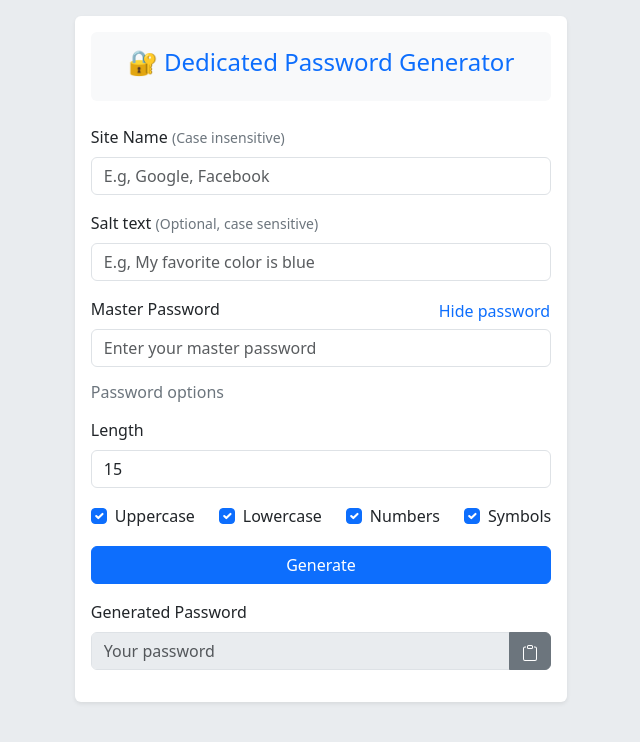
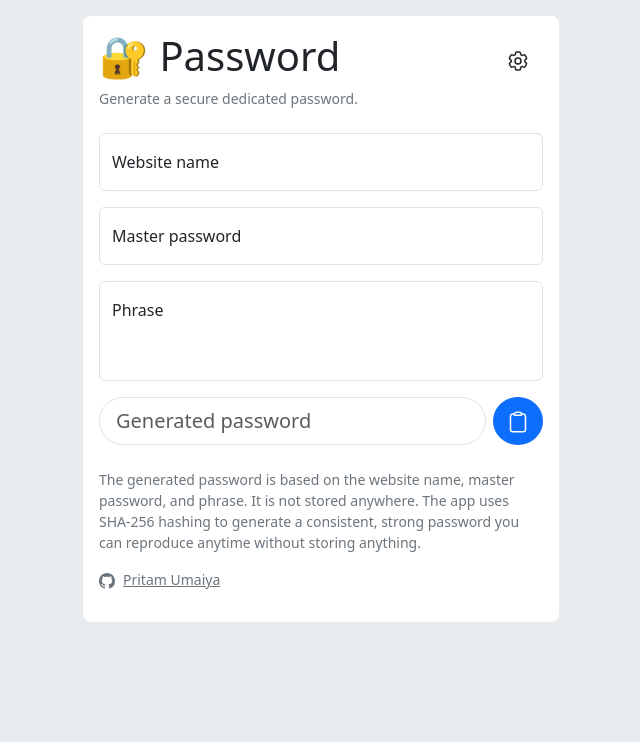
Before and after one commit to PritamUmaiya/password, a plain HTML site: page index.html in a window 1280 px wide. Shown: the whole page, without its empty margins (319-959 px from the left). Drawn offline with nearby package versions, Linux system fonts and the light colour scheme.

Commit message:
Update index.html

```diff
--- a/index.html
+++ b/index.html
@@ -1,147 +1,122 @@
 <!DOCTYPE html>
-<html lang="en">
-
+<html lang="en" data-bs-theme="light">
     <head>
         <meta charset="utf-8">
-    <meta name="viewport" content="width=device-width, initial-scale=1">
+        <meta name="viewport" content="width=device-width">
+        <meta name="description" content="Dedicated Password Generator">
         <title>Dedicated Password Generator</title>
         <link rel="icon" type="image/x-icon" href="favicon.ico">
-    <link href="https://cdn.jsdelivr.net/npm/bootstrap@5.3.6/dist/css/bootstrap.min.css" rel="stylesheet"
-        integrity="sha384-4Q6Gf2aSP4eDXB8Miphtr37CMZZQ5oXLH2yaXMJ2w8e2ZtHTl7GptT4jmndRuHDT" crossorigin="anonymous">
+        <link href="bootstrap.min.css" rel="stylesheet">
     </head>
+    <body class="bg-body-secondary d-flex flex-column min-vh-100 p-3">
+        <main class="container p-3 bg-body rounded-3" style="max-width: 476px;">
+            <header class="mb-4">
+                <div class="d-flex justify-content-between align-items-center">
+                    <h1 class="fw-medium">&#x1F510; Password</h1>
+                    <div class="dropdown">
+                        <button class="btn" type="button" data-bs-toggle="dropdown" data-bs-auto-close="false" aria-expanded="false" title="More options">
+                            <svg xmlns="http://www.w3.org/2000/svg" fill="none" viewBox="0 0 24 24" stroke-width="1.5" stroke="currentColor" width="24" height="24">
+                                <path stroke-linecap="round" stroke-linejoin="round" d="M9.594 3.94c.09-.542.56-.94 1.11-.94h2.593c.55 0 1.02.398 1.11.94l.213 1.281c.063.374.313.686.645.87.074.04.147.083.22.127.325.196.72.257 1.075.124l1.217-.456a1.125 1.125 0 0 1 1.37.49l1.296 2.247a1.125 1.125 0 0 1-.26 1.431l-1.003.827c-.293.241-.438.613-.43.992a7.723 7.723 0 0 1 0 .255c-.008.378.137.75.43.991l1.004.827c.424.35.534.955.26 1.43l-1.298 2.247a1.125 1.125 0 0 1-1.369.491l-1.217-.456c-.355-.133-.75-.072-1.076.124a6.47 6.47 0 0 1-.22.128c-.331.183-.581.495-.644.869l-.213 1.281c-.09.543-.56.94-1.11.94h-2.594c-.55 0-1.019-.398-1.11-.94l-.213-1.281c-.062-.374-.312-.686-.644-.87a6.52 6.52 0 0 1-.22-.127c-.325-.196-.72-.257-1.076-.124l-1.217.456a1.125 1.125 0 0 1-1.369-.49l-1.297-2.247a1.125 1.125 0 0 1 .26-1.431l1.004-.827c.292-.24.437-.613.43-.991a6.932 6.932 0 0 1 0-.255c.007-.38-.138-.751-.43-.992l-1.004-.827a1.125 1.125 0 0 1-.26-1.43l1.297-2.247a1.125 1.125 0 0 1 1.37-.491l1.216.456c.356.133.751.072 1.076-.124.072-.044.146-.086.22-.128.332-.183.582-.495.644-.869l.214-1.28Z" />
+                                <path stroke-linecap="round" stroke-linejoin="round" d="M15 12a3 3 0 1 1-6 0 3 3 0 0 1 6 0Z" />
+                            </svg>
+                        </button>
 
-<body class="bg-body-secondary d-flex justify-content-center align-items-center p-3">
-    <div class="bg-body shadow-sm rounded p-3" style="max-width: 500px;">
+                        <ul class="dropdown-menu dropdown-menu-end">
+                            <li><h6 class="dropdown-header">Password options</h6></li>
+                            <li class="dropdown-item">
+                                <div class="form-check form-switch form-check-reverse text-start">
+                                     <label class="form-check-label" for="uppercase">Uppercase</label>
+                                    <input class="form-check-input" type="checkbox" id="uppercase" checked>
+                                </div>
+                            </li>
+                            <li class="dropdown-item">
+                                <div class="form-check form-switch form-check-reverse text-start">
+                                    <label class="form-check-label" for="lowercase">Lowercase</label>
+                                    <input class="form-check-input" type="checkbox" id="lowercase" checked>
+                                </div>
+                            </li>
+                            <li class="dropdown-item">
+                                <div class="form-check form-switch form-check-reverse text-start">
+                                    <label class="form-check-label" for="numbers">Numbers</label>
+                                    <input class="form-check-input" type="checkbox" id="numbers" checked>
+                                </div>
+                            </li>
+                            <li class="dropdown-item">
+                                <div class="form-check form-switch form-check-reverse text-start">
+                                    <label class="form-check-label" for="symbols">Symbols</label>
+                                    <input class="form-check-input" type="checkbox" id="symbols">
+                                </div>
+                            </li>
 
-        <div class="mb-4 bg-body-tertiary p-3 rounded">
-            <h4 class="text-center text-primary">&#128272; Dedicated Password Generator</h4>
+                            <li><hr class="dropdown-divider"></li>
+                            <li class="px-3">
+                                <label for="length" class="form-label">Length</label>
+                                <small class="text-secondary">(4-50)</small>
+                            </li>
+                            <li class="dropdown-item">
+                                <input type="number" class="form-control" id="length" value="8" min="4" max="50">
+                            </li>
+                            <li><hr class="dropdown-divider"></li>
+                            <li class="px-3">
+                                <button class="btn btn-sm btn-primary w-100" id="reset">Reset</button>
+                            </li>
+                        </ul>
+                    </div>
+                </div>
+                <p class="text-secondary small">Generate a secure dedicated password.</p>
+            </header>
+
+            <section>
+                <!-- Website name -->
+                <div class="mb-3">
+                    <div class="form-floating">
+                        <input type="text" class="form-control" id="website" placeholder="Website">
+                        <label for="website">Website name</label>
+                    </div>
+                    <div class="invalid-feedback" id="websiteError"></div>
                 </div>
 
+                <!-- Master password -->
                 <div class="mb-3">
-            <label for="siteName" class="form-label">
-                <span class="fw-medium">Site Name</span>
-                <small class="text-secondary">
-                    (Case insensitive)
-                </small>
-            </label>
-            <input type="text" class="form-control" id="siteName" list="siteNameList"
-                placeholder="E.g, Google, Facebook">
-            <datalist id="siteNameList">
-                <option value="Adobe">
-                <option value="Amazon">
-                <option value="Apple">
-                <option value="Discord">
-                <option value="Dropbox">
-                <option value="Facebook">
-                <option value="GitHub">
-                <option value="Gmail">
-                <option value="Google">
-                <option value="Instagram">
-                <option value="LinkedIn">
-                <option value="Microsoft">
-                <option value="Netflix">
-                <option value="Pinterest">
-                <option value="Reddit">
-                <option value="Snapchat">
-                <option value="Spotify">
-                <option value="Stack Overflow">
-                <option value="Telegram">
-                <option value="TikTok">
-                <option value="Twitch">
-                <option value="Twitter">
-                <option value="WhatsApp">
-                <option value="Yahoo">
-                <option value="YouTube">
-            </datalist>
-            <div class="invalid-feedback" id="siteNameFeedback"></div>
+                    <div class="form-floating">
+                        <input type="password" class="form-control" id="masterpassword" placeholder="Master password">
+                        <label for="masterpassword">Master password</label>
+                    </div>
+                    <div class="invalid-feedback" id="masterpasswordError"></div>
                 </div>
 
-        <div class="mb-3">
-            <label for="salt" class="form-label">
-                <span class="fw-medium">Salt text</span>
-                <small class="text-secondary">
-                    (Optional, case sensitive)
-                </small>
-            </label>
-            <input type="text" class="form-control" id="salt" placeholder="E.g, My favorite color is blue">
-            <div class="invalid-feedback" id="saltFeedback"></div>
+                <!-- Phrase textarea -->
+                <div class="form-floating mb-3">
+                    <textarea class="form-control" id="phrase" placeholder="Phrase" style="height: 100px; resize: none;"></textarea>
+                    <label for="phrase">Phrase</label>
+                    <div class="invalid-feedback" id="phraseError"></div>
                 </div>
 
-        <div class="mb-3">
-            <div class="row">
-                <div class="col">
-                    <label for="masterPassword" class="form-label fw-medium">Master Password</label>
-                </div>
-                <div class="col text-end">
-                    <button type="button" class="btn btn-link text-decoration-none fw-medium p-0" id="togglePassword"
-                        onclick="togglePassword()">Hide password</button>
-                </div>
-            </div>
-            <input type="text" class="form-control" id="masterPassword" placeholder="Enter your master password">
-            <div class="invalid-feedback" id="masterPasswordFeedback"></div>
-        </div>
-
-        <div class="mb-3">
-            <h6 class="text-secondary">Password options</h6>
-        </div>
-
-        <div class="mb-3">
-            <label for="length" class="form-label fw-medium">Length</label>
-            <input type="number" class="form-control" id="length" value="15" placeholder="15">
-            <div class="invalid-feedback" id="lengthFeedback"></div>
-        </div>
-
-        <div class="mb-3">
-            <div class="row">
-                <div class="col">
-                    <div class="form-check">
-                        <input type="checkbox" class="form-check-input" id="uppercase" checked>
-                        <label for="uppercase" class="form-check-label">Uppercase</label>
-                    </div>
-                </div>
-                <div class="col">
-                    <div class="form-check">
-                        <input type="checkbox" class="form-check-input" id="lowercase" checked>
-                        <label for="lowercase" class="form-check-label">Lowercase</label>
-                    </div>
-                </div>
-                <div class="col">
-                    <div class="form-check">
-                        <input type="checkbox" class="form-check-input" id="numbers" checked>
-                        <label for="numbers" class="form-check-label">Numbers</label>
-                    </div>
-                </div>
-                <div class="col">
-                    <div class="form-check">
-                        <input type="checkbox" class="form-check-input" id="symbols" checked>
-                        <label for="symbols" class="form-check-label">Symbols</label>
-                    </div>
-                </div>
-            </div>
-            <div class="invalid-feedback" id="optionsFeedback"></div>
-        </div>
-
-        <div class="mb-3">
-            <button type="button" class="btn btn-primary w-100" id="generate">Generate</button>
-        </div>
-
-        <div class="mb-3">
-            <label for="password" class="form-label fw-medium">Generated Password</label>
-            <div class="input-group">
-                <input type="text" class="form-control" id="password" placeholder="Your password" disabled readonly>
-                <button class="btn btn-secondary" type="button" id="copy">
-                    <svg xmlns="http://www.w3.org/2000/svg" width="16" height="16" fill="currentColor"
-                        class="bi bi-clipboard" viewBox="0 0 16 16">
-                        <path
-                            d="M4 1.5H3a2 2 0 0 0-2 2V14a2 2 0 0 0 2 2h10a2 2 0 0 0 2-2V3.5a2 2 0 0 0-2-2h-1v1h1a1 1 0 0 1 1 1V14a1 1 0 0 1-1 1H3a1 1 0 0 1-1-1V3.5a1 1 0 0 1 1-1h1z" />
-                        <path
-                            d="M9.5 1a.5.5 0 0 1 .5.5v1a.5.5 0 0 1-.5.5h-3a.5.5 0 0 1-.5-.5v-1a.5.5 0 0 1 .5-.5zm-3-1A1.5 1.5 0 0 0 5 1.5v1A1.5 1.5 0 0 0 6.5 4h3A1.5 1.5 0 0 0 11 2.5v-1A1.5 1.5 0 0 0 9.5 0z" />
+                <!-- Generated Password with clipboard button -->
+                <div class="input-group gap-2 mb-4">
+                    <input type="text" class="form-control form-control-lg rounded-pill" id="password" placeholder="Generated password" readonly>
+                    <button class="btn btn-primary rounded-circle" type="button" id="copy" title="Copy to clipboard">
+                        <svg xmlns="http://www.w3.org/2000/svg" fill="none" viewBox="0 0 24 24" stroke-width="1.5" stroke="currentColor" width="24" height="24">
+                          <path stroke-linecap="round" stroke-linejoin="round" d="M15.666 3.888A2.25 2.25 0 0 0 13.5 2.25h-3c-1.03 0-1.9.693-2.166 1.638m7.332 0c.055.194.084.4.084.612v0a.75.75 0 0 1-.75.75H9a.75.75 0 0 1-.75-.75v0c0-.212.03-.418.084-.612m7.332 0c.646.049 1.288.11 1.927.184 1.1.128 1.907 1.077 1.907 2.185V19.5a2.25 2.25 0 0 1-2.25 2.25H6.75A2.25 2.25 0 0 1 4.5 19.5V6.257c0-1.108.806-2.057 1.907-2.185a48.208 48.208 0 0 1 1.927-.184" />
                         </svg>
                     </button>
                 </div>
-        </div>
-    </div>
+            </section>
+
+            <!--Info text-->
+            <p class="text-secondary small">The generated password is based on the website name, master password, and phrase. It is not stored anywhere. The app uses SHA-256 hashing to generate a consistent, strong password you can reproduce anytime without storing anything.</p>
+
+            <!-- Github Link -->
+            <p class="d-flex gap-2 align-items-center text-secondary small">
+                <a href="https://github.com/PritamUmaiya" target="_blank" class="text-secondary text-decoration-none" title="Pritam Umaiya">
+                    <svg xmlns="http://www.w3.org/2000/svg" width="16" height="16" fill="currentColor" viewBox="0 0 16 16">
+                      <path d="M8 0C3.58 0 0 3.58 0 8c0 3.54 2.29 6.53 5.47 7.59.4.07.55-.17.55-.38 0-.19-.01-.82-.01-1.49-2.01.37-2.53-.49-2.69-.94-.09-.23-.48-.94-.82-1.13-.28-.15-.68-.52-.01-.53.63-.01 1.08.58 1.23.82.72 1.21 1.87.87 2.33.66.07-.52.28-.87.51-1.07-1.78-.2-3.64-.89-3.64-3.95 0-.87.31-1.59.82-2.15-.08-.2-.36-1.02.08-2.12 0 0 .67-.21 2.2.82.64-.18 1.32-.27 2-.27s1.36.09 2 .27c1.53-1.04 2.2-.82 2.2-.82.44 1.1.16 1.92.08 2.12.51.56.82 1.27.82 2.15 0 3.07-1.87 3.75-3.65 3.95.29.25.54.73.54 1.48 0 1.07-.01 1.93-.01 2.2 0 .21.15.46.55.38A8.01 8.01 0 0 0 16 8c0-4.42-3.58-8-8-8"/>
+                    </svg>
+                </a>
+                <a href="https://github.com/PritamUmaiya" target="_blank" title="Pritam Umaiya" class="text-secondary">Pritam Umaiya</a>
+            </p>
+        </main>
+        <script src="bootstrap.bundle.min.js"></script>
         <script src="script.js"></script>
     </body>
-
 </html>
```
Lines whose indentation alone changed are shown as unchanged.
